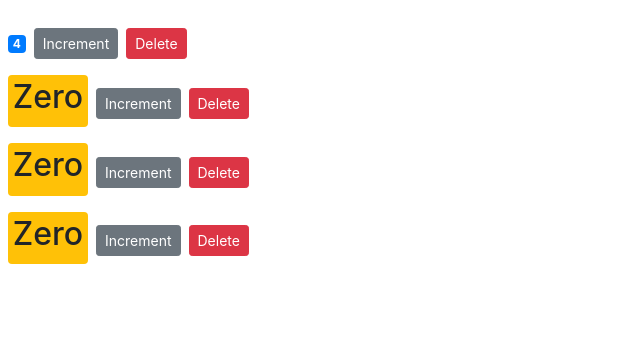
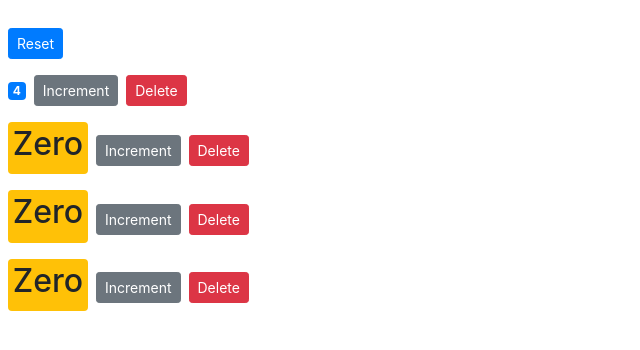
Before and after one commit to aindriu80/vidly-react, a React (Create React App) app: page / in a window 1280 px wide. Shown: the top 350 px of the page, without its empty margins (0-640 px from the left). Built offline with nearby package versions, Linux system fonts and the light colour scheme.

Commit message:
Identifying single source of truth

```diff
--- a/src/components/counters.jsx
+++ b/src/components/counters.jsx
@@ -10,6 +10,14 @@ class Counters extends Component {
         ]
     };
 
+    handleReset = () => {
+        const counters = this.state.counters.map(c => {
+            c.value = 0;
+            return c;
+        });
+        this.setState({ counters });
+    };
+
     handleDelete = (counterId) => {
         const counters = this.state.counters.filter(c => c.id !== counterId);
         this.setState({ counters });
@@ -18,6 +26,9 @@ class Counters extends Component {
     render() {
         return (
             <div>
+                <button
+                    onClick={this.handleReset}
+                    className="btn btn-primary btn-sm m-2">Reset</button>
                 {this.state.counters.map(counter =>
                     <Counter
                         key={counter.id}
```
